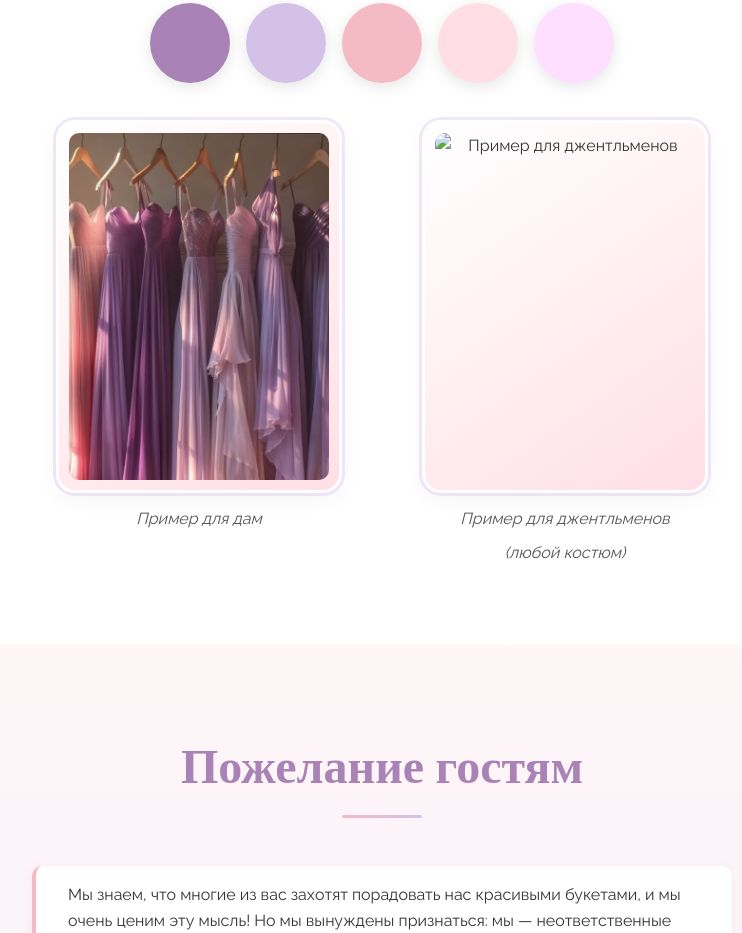
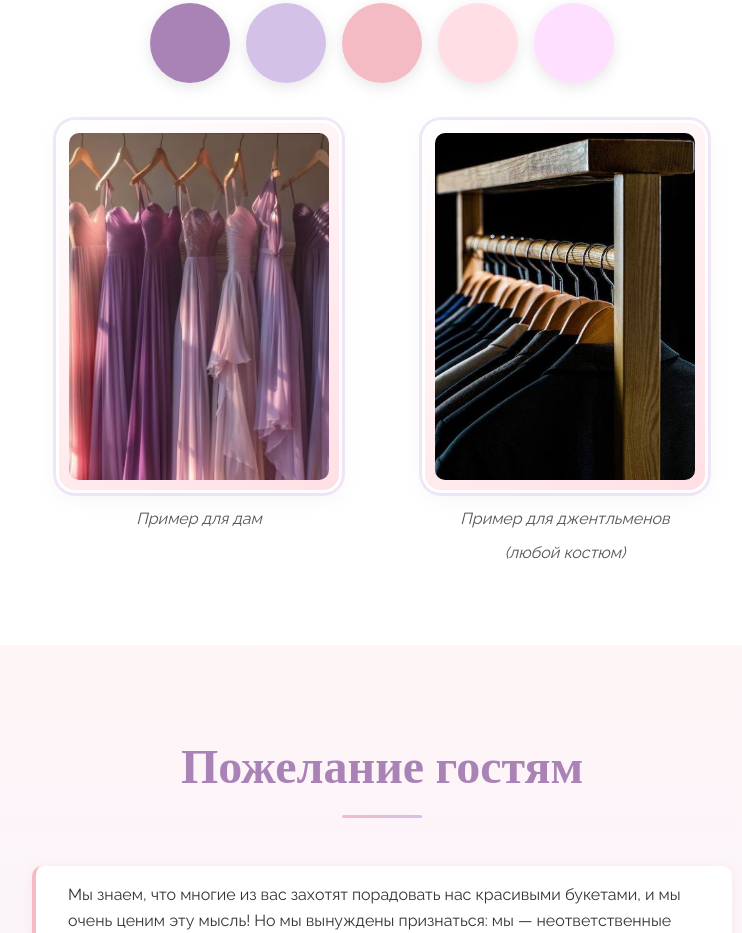
Before and after one commit to kristina-i-zakhar/kristina-i-zakhar.github.io, a plain HTML site: page index.html in a window 1280 px wide. Shown: the part 4238-5171 px from the top of the page, without its empty margins (258-1000 px from the left). Drawn offline with nearby package versions, Linux system fonts and the light colour scheme.

Commit message:
Add files via upload

```diff
--- a/index.html
+++ b/index.html
@@ -1569,7 +1569,7 @@
             <div class="dress-code-col">
                 <div class="dress-code-photo-wrap">
                     <!-- Подставьте адрес фото для джентльменов в src -->
-                    <img src="photo_2026-02-08_15-29-39.jpg" alt="Пример для джентльменов" width="280" height="373">
+                    <img src="image/photo_2026-02-08_15-29-39.jpg" alt="Пример для джентльменов" width="280" height="373">
                 </div>
                 <p class="dress-code-col-caption">Пример для джентльменов</p>
                 <p class="dress-code-col-caption">(любой костюм)</p>
```
